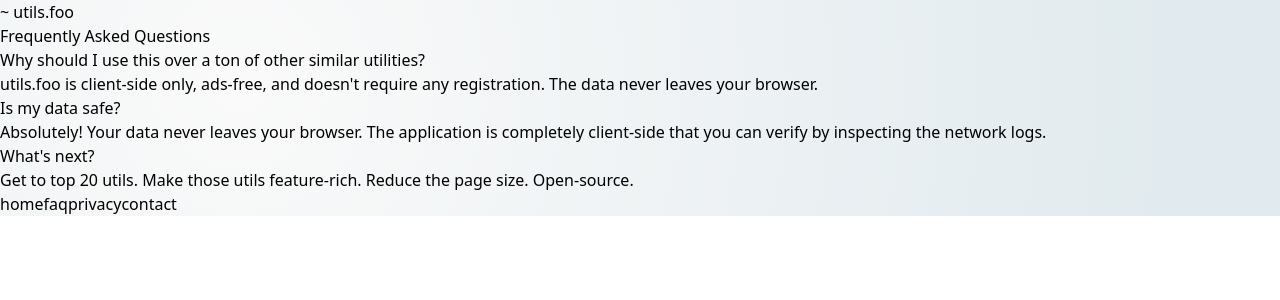
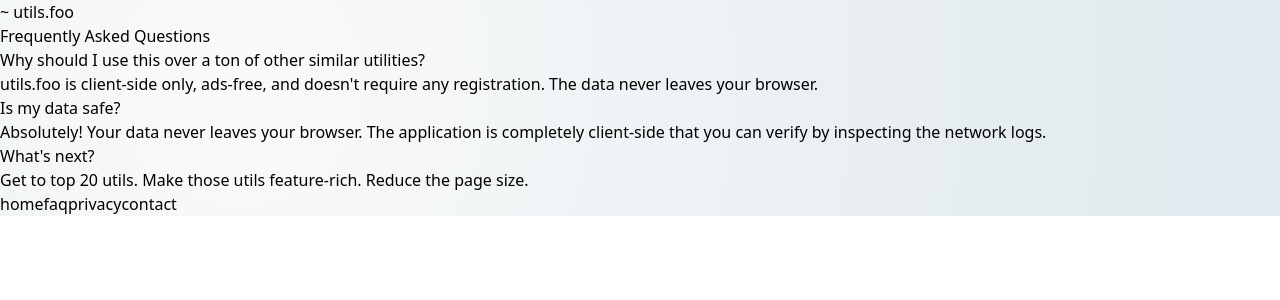
Before and after one commit to midplane/utils.foo, a React (Vite) app: page /faq in a window 1280 px wide. Shown: the top 300 px of the page. Built offline with nearby package versions, Linux system fonts and the light colour scheme.

Commit message:
Update FAQ.jsx

```diff
--- a/src/pages/FAQ.jsx
+++ b/src/pages/FAQ.jsx
@@ -12,7 +12,7 @@
     },
     {
         question: "What's next?",
-        answer: "Get to top 20 utils. Make those utils feature-rich. Reduce the page size. Open-source."
+        answer: "Get to top 20 utils. Make those utils feature-rich. Reduce the page size."
     }
 ];
 
```
